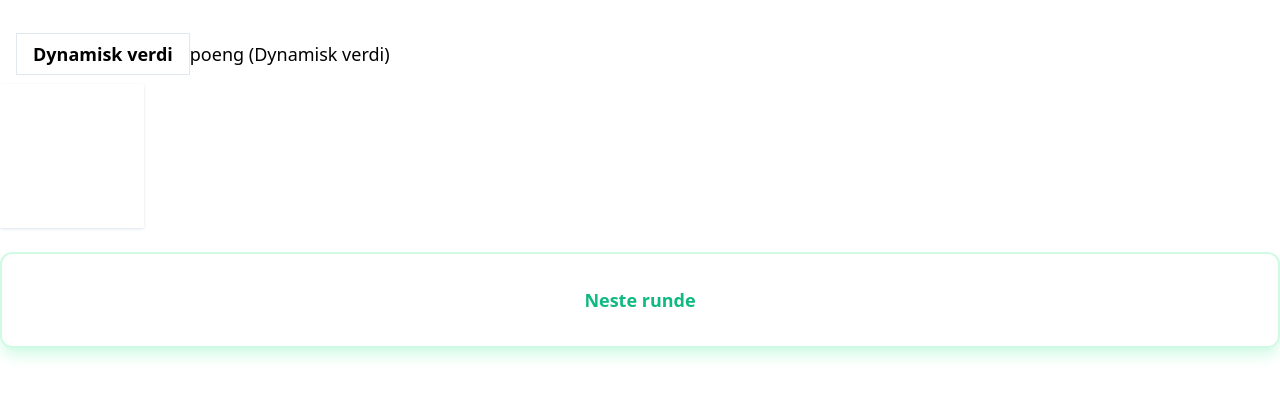
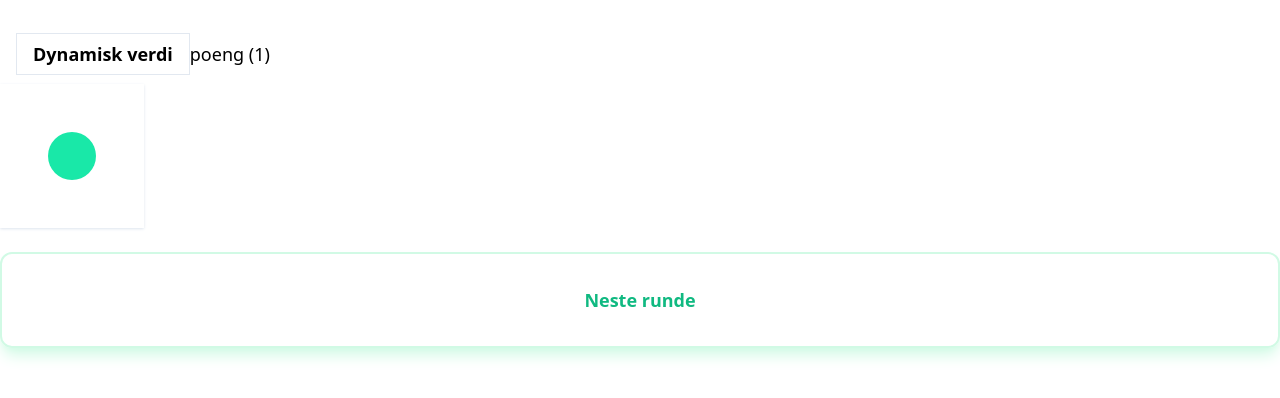
Before and after one commit to sofieH-karlsen/UIN_Exam, a React (Create React App) app in the folder react_oppgave_4/: page / in a window 1280 px wide. Shown: the top 398 px of the page. Built offline with nearby package versions, Linux system fonts and the light colour scheme.

Commit message:
Total poeng skrevet

```diff
--- a/react_oppgave_4/src/components/Bullseye.js
+++ b/react_oppgave_4/src/components/Bullseye.js
@@ -7,8 +7,8 @@ export default function BullsEye({ color, point }) {
   return (
     <button
       type="button"
-      className={`${'Dynamisk verdi'} flex h-36 w-36 items-center justify-center p-8 shadow shadow-slate-200`}
-      data-color="red"
+      className={`${color} flex h-36 w-36 items-center justify-center p-8 shadow shadow-slate-200`}
+      data-color={color}
       data-point={point}
       data-testid="button"
     >
--- a/react_oppgave_4/src/components/Game.js
+++ b/react_oppgave_4/src/components/Game.js
@@ -8,9 +8,12 @@ export default function Game({ game, nextLvl }) {
   const knapper = game.buttons
   console.log(knapper)
 
+  const maxPoint = game.total
+  console.log(maxPoint)
+
   return (
     <>
-      <Header />
+      <Header max={maxPoint} />
       <div data-testid="game" className="grid grid-cols-4 gap-6">
         {/* TODO: Må skrive ut antall knapper et spill skal vise */}
         {/* TODO: Må bruke riktig komponent og sende data som props */}
--- a/react_oppgave_4/src/components/Header.js
+++ b/react_oppgave_4/src/components/Header.js
@@ -1,7 +1,7 @@
 // TODO: Nødvendig props
 // TODO: Dynamisk verdi må byttes ut
 
-export default function Header() {
+export default function Header({ max }) {
   // TODO: Legge til nødvendig logikk. Hvis nødvendig.
 
   return (
@@ -13,7 +13,7 @@ export default function Header() {
         >
           Dynamisk verdi
         </span>
-        poeng (<span data-testid="total">Dynamisk verdi</span>)
+        poeng (<span data-testid="total">{max}</span>)
       </h1>
     </header>
   )
```
